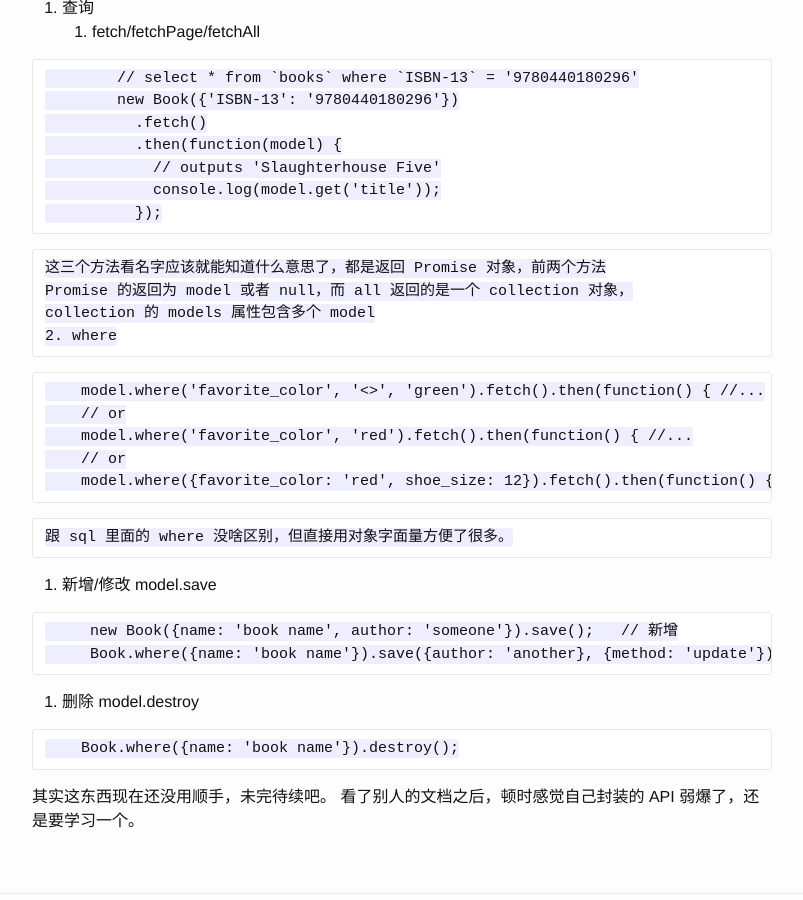
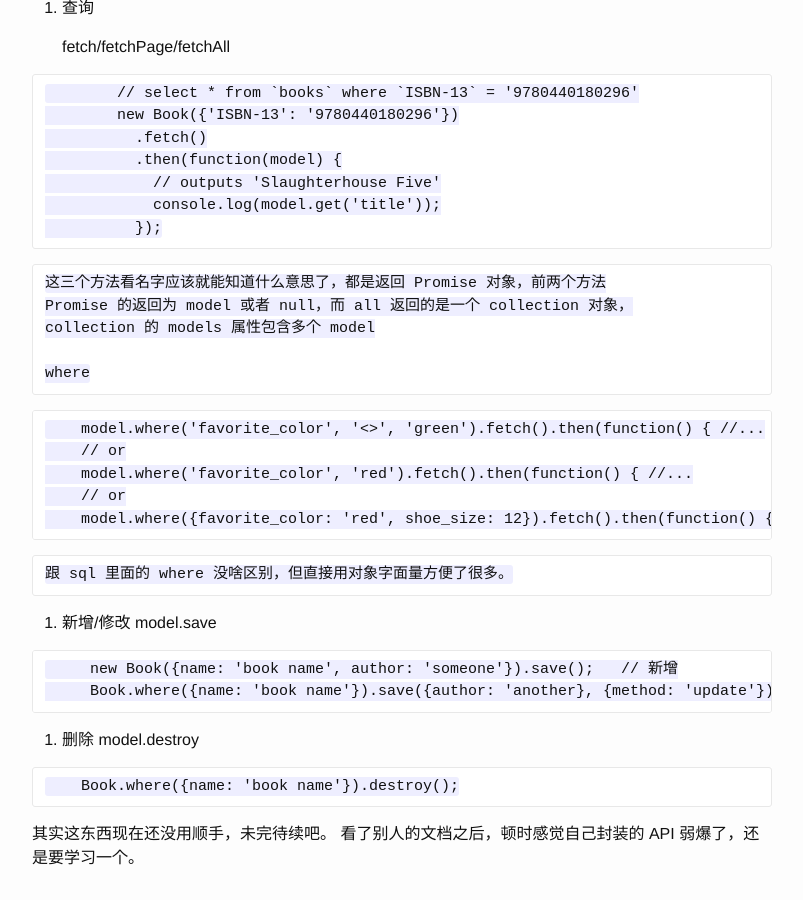
Before and after one commit to Crazydogs/Crazydogs.github.io, a Jekyll site: the page built from _posts/2016-8-12-node-mysql-库-bookshelf.markdown, in a window 1280 px wide and 900 px high, scrolled down 2405 px. Shown: the whole window, without its empty margins (238-1041 px from the left). Built offline with Jekyll 4.4.1, drawn with Linux system fonts in a browser that asks for light colours.

Commit message:
难道还不对

`````diff
--- a/_posts/2016-8-12-node-mysql-库-bookshelf.markdown
+++ b/_posts/2016-8-12-node-mysql-库-bookshelf.markdown
@@ -119,7 +120,8 @@
     这三个方法看名字应该就能知道什么意思了，都是返回 Promise 对象，前两个方法
     Promise 的返回为 model 或者 null，而 all 返回的是一个 collection 对象，
     collection 的 models 属性包含多个 model
-    2. where
+
+    where
 
 ````
     model.where('favorite_color', '<>', 'green').fetch().then(function() { //...
`````
Also changed, not shown: other parts of _posts/2016-8-12-node-mysql-库-bookshelf.markdown (+2 -1 lines).
